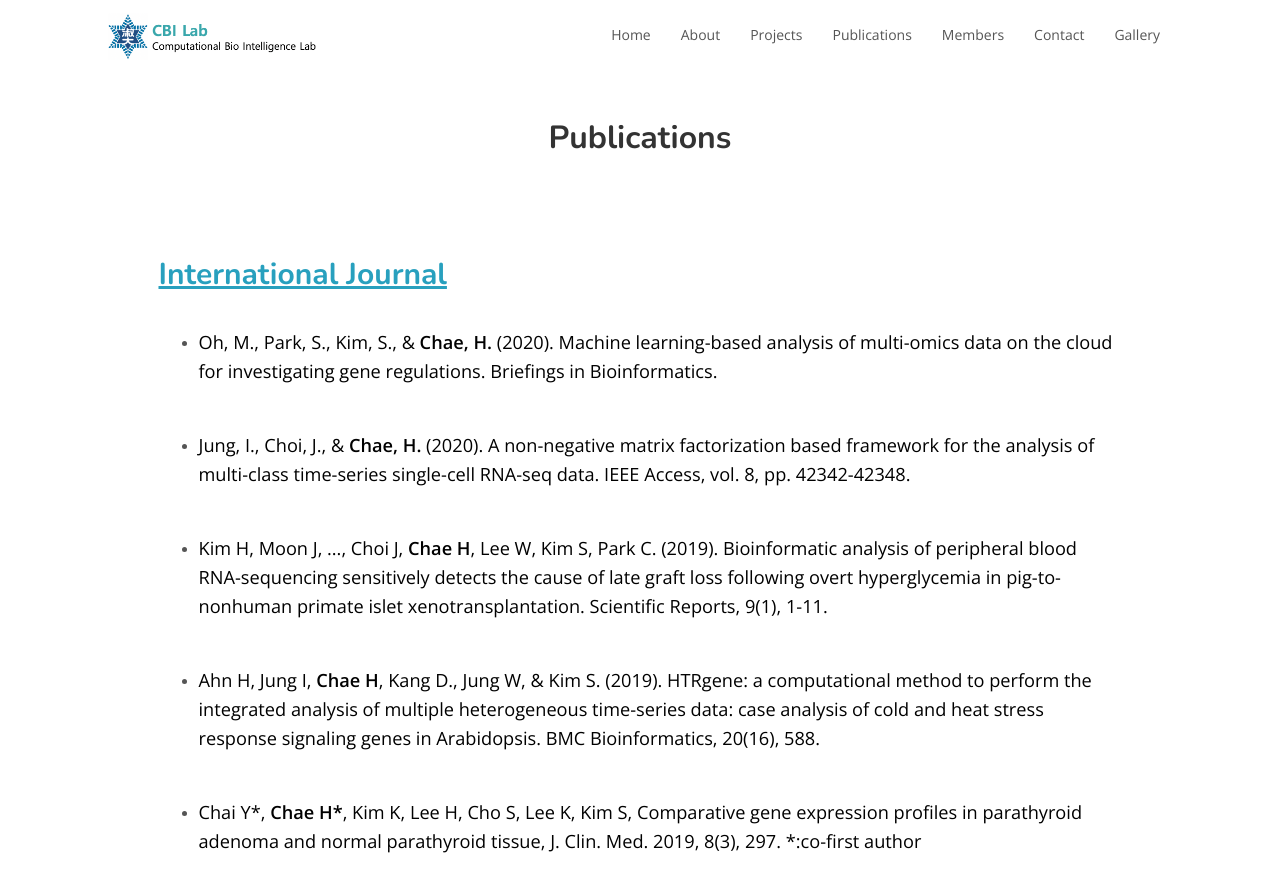
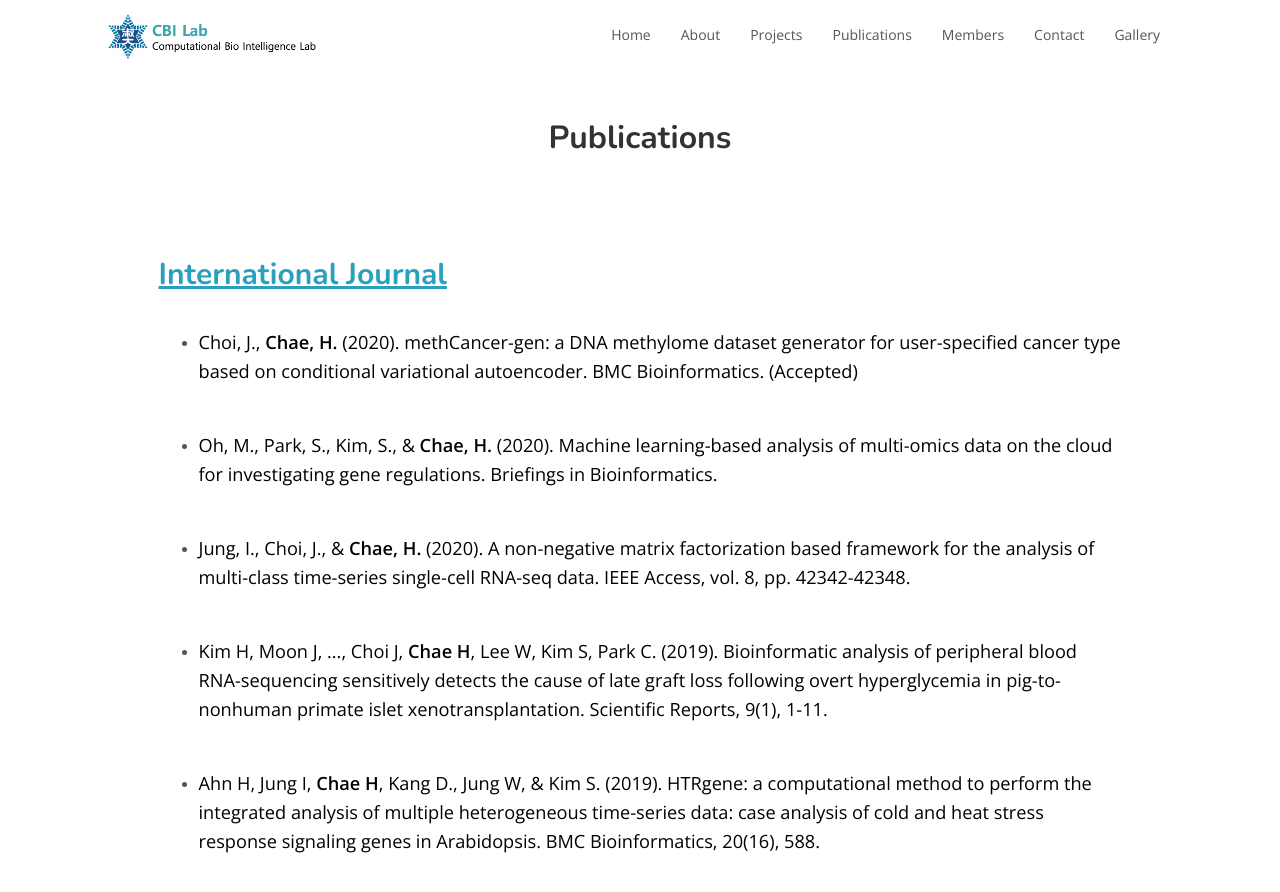
Before and after one commit to cbi-bioinfo/cbi-bioinfo.github.io_old, a Jekyll site: the page built from publications.html, in a window 1280 px wide and 900 px high. Shown: the top 892 px of the window. Built offline with Jekyll 4.4.1, drawn with Linux system fonts in a browser that asks for light colours; nearby versions of some CDN libraries.

Commit message:
Add publication.html (methCancer-gen)

```diff
--- a/publications.html
+++ b/publications.html
@@ -24,6 +24,7 @@
                     <br>
 
                     <ul>
+                        <li><p style="font-size: 130%;color: black">Choi, J., <b>Chae, H.</b> (2020). methCancer-gen: a DNA methylome dataset generator for user-specified cancer type based on conditional variational autoencoder. BMC Bioinformatics. (Accepted) </p></li><br><br>
                         <li><p style="font-size: 130%;color: black">Oh, M., Park, S., Kim, S., & <b>Chae, H.</b> (2020). Machine learning-based analysis of multi-omics data on the cloud for investigating gene regulations. Briefings in Bioinformatics.</p></li><br><br>
                         <li><p style="font-size: 130%;color: black">Jung, I., Choi, J., & <b>Chae, H.</b> (2020). A non-negative matrix factorization based framework for the analysis of multi-class time-series single-cell RNA-seq data. IEEE Access, vol. 8, pp. 42342-42348.</p></li><br><br>
                         <li><p style="font-size: 130%;color: black">Kim H, Moon J, ..., Choi J, <b>Chae H</b>, Lee W, Kim S, Park C. (2019). Bioinformatic analysis of peripheral blood RNA-sequencing sensitively detects the cause of late graft loss following overt hyperglycemia in pig-to-nonhuman primate islet xenotransplantation. Scientific Reports, 9(1), 1-11. </p></li><br><br>
```
